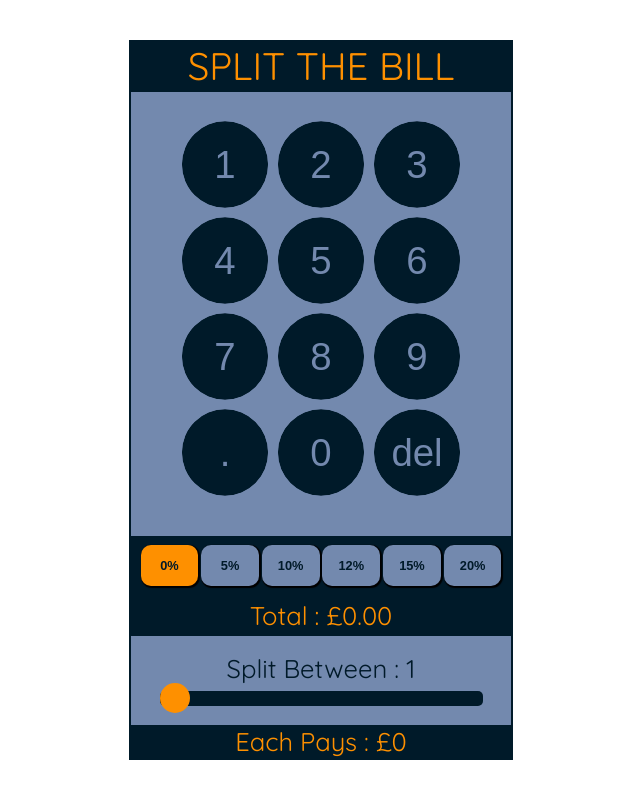
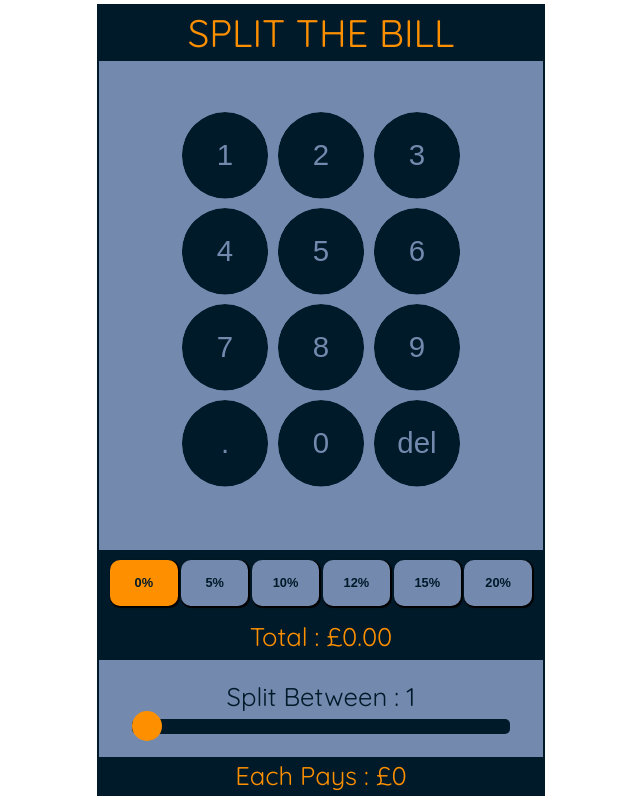
Before and after one commit to NoahAldhous/split-the-bill, a Vue app in the folder noahs-first-vue-project/: page / in a window 1280 px wide. Shown: the whole page, without its empty margins (319-959 px from the left). Built offline with nearby package versions, Linux system fonts and the light colour scheme.

Commit message:
adjusted app container width and height

```diff
--- a/noahs-first-vue-project/src/App.vue
+++ b/noahs-first-vue-project/src/App.vue
@@ -323,8 +323,8 @@ function calculateAmountToPay() {
 /* tablet and desktop screens */
 @media only screen and (min-width: 650px) {
   .app-container {
-    width: 30%;
-    height: 90%;
+    width: 35vw;
+    height: 99vh;
     margin: 0;
   }
   .heading {
@@ -341,7 +341,7 @@ function calculateAmountToPay() {
     grid-template-rows: repeat(4, 1fr);
   }
   .grid-item {
-    font-size: 3vw;
+    font-size: 2.3vw;
     cursor: pointer;
   }
   .grid-item:hover {
```
